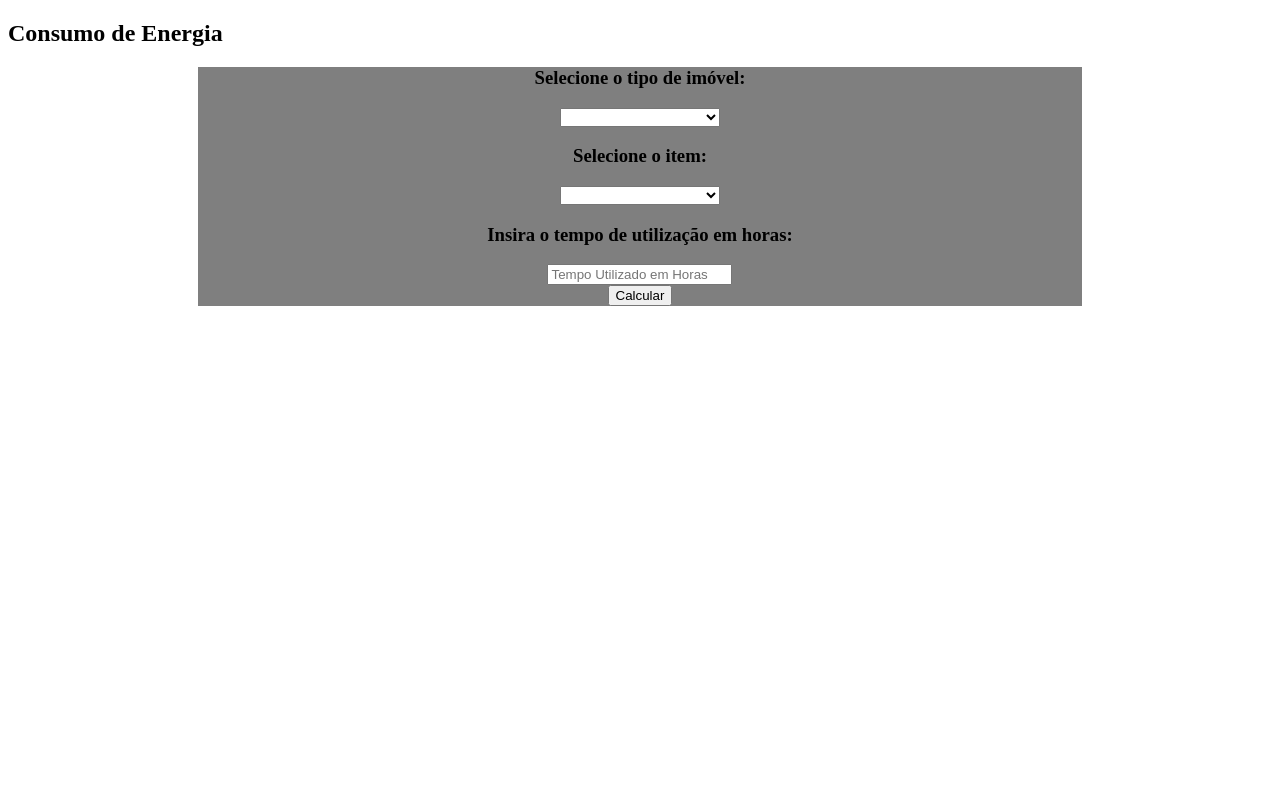
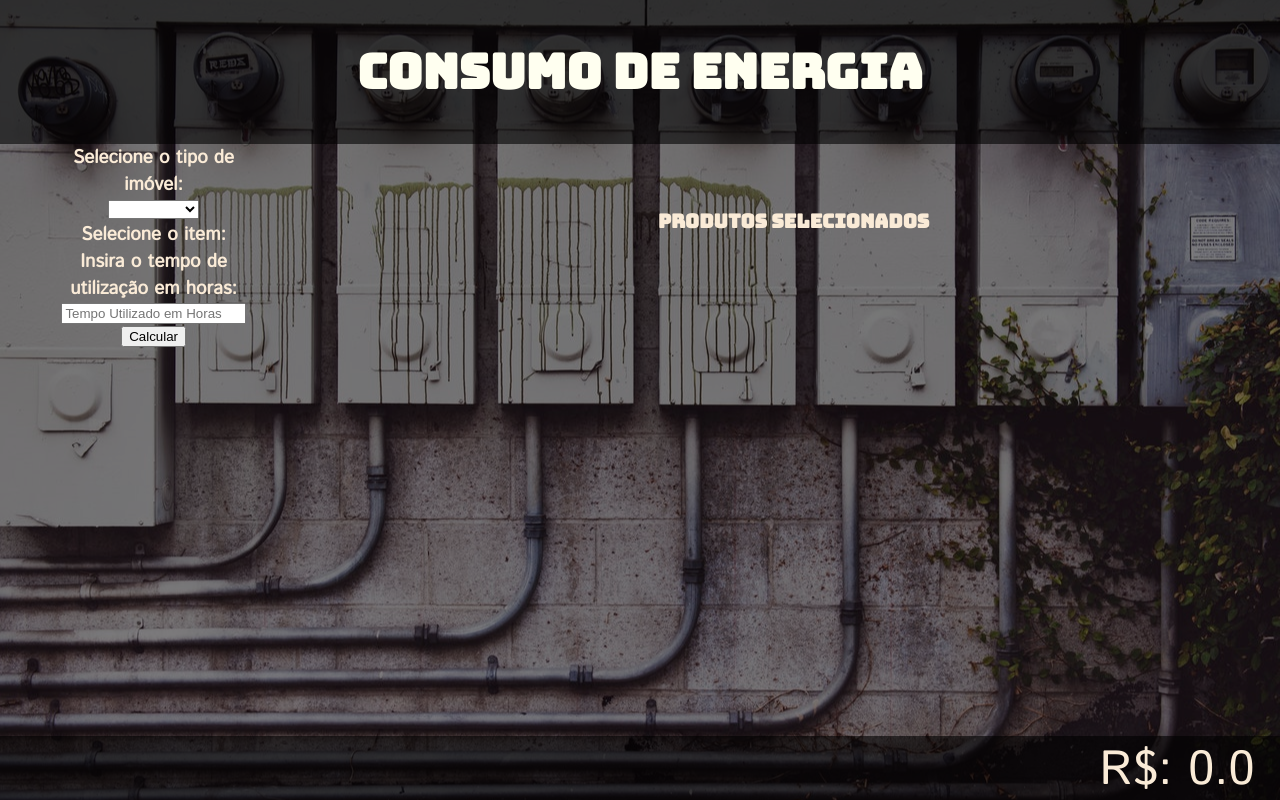
Before and after one commit to JuliandroR/Atividades-IFMS, a PHP site: page / in a window 1280 px wide. Run offline with PHP 8.4, Linux system fonts and the light colour scheme.

Commit message:
Incremento do calculo de consumo

```diff
--- a/Fisica/css/index.css
+++ b/Fisica/css/index.css
@@ -1,18 +1,99 @@
-.select{
-    width: 20vh;
+@import url('https://fonts.googleapis.com/css?family=Bungee|Istok+Web');
+
+body{
+    background: url("../images/pexels-photo-942316.jpeg");
+    background-position: center;
+    background-size: cover;
+    background-attachment: fixed;
+    margin: 0;
+    padding: 0;
+
+    font-family: 'Istok Web', sans-serif;
+    color: rgb(250,235,215);
+}
+/*Header*/
+
+.header{
+    width: 100%;
+    height: 13vh;
+    background: rgba(0, 0, 0, 0.8);
+    padding-top: 5vh;
 }
 
-.invisible{
-    display: none;
+.title-header{
+    font-size: 3em;
+    margin: 0;
+    text-align: center;
+    color: rgb(255,255,240);
+    font-family: 'Bungee', cursive;
+}
+
+/*content*/
+
+.container{
+    height: 74vh;;
+    width: 100%;
+    background: rgba(0,0,0,0.5);
+    display: flex;
 }
 
 .data{
-    width: 70%;
-    margin: 0 15%;
-    background: rgba(0,0,0,0.5);
+    width: 60%;
+    margin: 0 20%;
     align-items: center;
     text-align: center;
+    /* background: palegreen; */
+}
+
+.title-content{
+    text-align: center;
+    font-family: 'Bungee', cursive;
+    font-size: 1.2em;
+    margin-top: 0;
+}
+
+.description_item{
+    margin: 0;
+}
+.container_content{
+    flex: 1;
+}
+
+.itens{
+    width: 60%;
+    margin: 0 20%;
+    margin-top: 3vh;
+    /* background: rebeccapurple; */
+    text-align: center;
+    padding-top: 5vh;
+    flex: 1.5;
+}
+
+.itens p{
+    margin-top: 0;
 }
 
 .button{
 }
+
+/*Footer*/
+
+.footer{
+    position: fixed;
+    bottom: 0.5px;
+    background: rgba(0, 0, 0, 0.8);
+    width: 100%;
+    height: 8vh;
+    text-align: right;
+    font-size: 6vh;
+}
+
+.resultado{
+margin-right: 2vw;
+}
+
+
+/*Extras*/
+.invisible{
+    display: none;
+}
--- a/Fisica/index.html
+++ b/Fisica/index.html
@@ -17,6 +17,7 @@
             Consumo de Energia
         </h2>
     </header>
+    <div class="container">
         <div class="container_content">
             <div class="data">
                 <h3 class="description_item">Selecione o tipo de imóvel:</h3>
@@ -24,25 +25,63 @@
                     <option></option>
                     <option value="0.54500">Residêncial</option>
                     <option value="0.38151">Rural</option>
-                <option value="0.54500">Industrial</option>
+                    <option value="0.54501">Industrial</option>
                 </select>
 
                 <h3 class="description_item">Selecione o item:</h3>
-            <select id="type_item" onchange="definirPotencia()" class="select">
+                <select id="type_item_home" onchange="definirPotencia('type_item_home')" class="select invisible">
                     <option value="000"></option>
-                <option value="">Lâmpada Incandescente</option>
-                <option value="">Lâmpada Fluorescente</option>
-                <option value="">Lâmpada de Led</option>
-                <option value="">Chuveiro</option>
-                <option value="">Geladeira Simples</option>
-                <option value="">Geladeira com Freezer</option>
-                <option value="">Televisão</option>
-                <option value="">Ventilador</option>
-                <option value="">Ar Condicionado</option>
+                    <option value="0.06">Lâmpada Incandescente de 60 Watts</option>
+                    <option value="0.015">Lâmpada Fluorescente de 15 Watts</option>
+                    <option value="0.008">Lâmpada de Led de 8 Watts</option>
+                    <option value="4.8">Chuveiro</option>
+                    <option value="0.15">Geladeira</option>
+                    <option value="0.3">Geladeira de duas portas</option>
+                    <option value="0.80">Máquina de Lavar</option>
+                    <option value="0.06">Televisão</option>
+                    <option value="0.0288">Ventilador</option>
+                    <option value="1.4">Ar Condicionado 10000 BTU</option>
+                    <option value="0.02">Roteador Wireless</option>
+                    <option value="1.3">Microondas</option>
+                    <option value="1">Ferro de Passar</option>
+                    <option value="1">Aspirador de Pó</option>
+                    <option value="0.25">Computador</option>
                     <option value="000">Outro</option>
                 </select>
 
-            <input id="input_pot" type="text" class="invisible input" placeholder="Potência desejada">
+                <select id="type_item_rural" onchange="definirPotencia('type_item_rural')" class="select invisible">
+                    <option value="000"></option>
+                    <option value="0.06">Lâmpada Incandescente de 60 Watts</option>
+                    <option value="0.015">Lâmpada Fluorescente de 15 Watts</option>
+                    <option value="0.008">Lâmpada de Led de 8 Watts</option>
+                    <option value="4.8">Chuveiro</option>
+                    <option value="0.15">Geladeira</option>
+                    <option value="0.3">Geladeira de duas portas</option>
+                    <option value="0.80">Máquina de Lavar</option>
+                    <option value="0.06">Televisão</option>
+                    <option value="0.0288">Ventilador</option>
+                    <option value="1.4">Ar Condicionado 10000 BTU</option>
+                    <option value="0.02">Roteador Wireless</option>
+                    <option value="1.3">Microondas</option>
+                    <option value="1">Ferro de Passar</option>
+                    <option value="1">Aspirador de Pó</option>
+                    <option value="0.25">Computador</option>
+                    <option value="0.65">Bomba de Água</option>
+                    <option value="000">Outro</option>
+                </select>
+
+                <select id="type_item_industrial" onchange="definirPotencia('type_item_industrial')" class="select invisible">
+                    <option value="000"></option>
+                    <option value="0.06">Lâmpada Incandescente de 60 Watts</option>
+                    <option value="0.015">Lâmpada Fluorescente de 15 Watts</option>
+                    <option value="0.008">Lâmpada de Led de 8 Watts</option>
+                    <option value="1.4">Ar Condicionado 10000 BTU</option>
+                    <option value="0.02">Roteador Wireless</option>
+                    <option value="0.25">Computador</option>
+                    <option value="000">Outro</option>
+                </select>
+
+                <input id="input_pot" type="text" class="invisible input" placeholder="Potência desejada em KhW">
 
                 <h3 class="description_item">Insira o tempo de utilização em horas:</h3>
                 <input type="text" id="time_used" class="input" placeholder="Tempo Utilizado em Horas">
@@ -52,6 +91,18 @@
             </div>
         </div>
 
+        <div class="itens" id="retorno">
+            <h3 class="title-content">
+                Produtos Selecionados
+            </h3>
+            <!--Aqui ficam os objetos selecionados-->
+        </div>
+    </div>
+
+    <footer class="footer">
+        R$: <span id="resultado" class="resultado">0.0</span>
+    </footer>
+
     <script src="scripts/index.js"></script>
 </body>
 
--- a/Fisica/scripts/index.js
+++ b/Fisica/scripts/index.js
@@ -1,34 +1,72 @@
 let valorKhw = 0;
 let potencia = 0;
 let validaty = true;
+let result_final = 0.0
+let tempo_utilizado = 0;
 
 function definirValor(){
     valorKhw = parseFloat(document.getElementById('type_immobile').value);
-    console.log(valorKhw);
+    if(valorKhw == 0.54500){
+        adicionaClassInvisible('type_item_industrial')
+        adicionaClassInvisible('type_item_rural')
+        adicionaClassInvisible('input_pot')
+        removeClassInvisible('type_item_home');
+    }else if(valorKhw == 0.38151){
+        adicionaClassInvisible('type_item_home')
+        adicionaClassInvisible('type_item_industrial')
+        removeClassInvisible('type_item_rural');
+        adicionaClassInvisible('input_pot')
+    }else if(valorKhw == 0.54501){
+        adicionaClassInvisible('type_item_home')
+        adicionaClassInvisible('input_pot')
+        adicionaClassInvisible('type_item_rural')
+        removeClassInvisible('type_item_industrial');
+    }else{}
 }
 
-function definirPotencia(){
-    value = document.getElementById('type_item').value;
-
-    if(value != "000"){
-        potencia = parseFloat(value);
-        validaty = true;
+function definirPotencia(elemento){
+    let pot = (document.getElementById(elemento).value);
+    if(pot == "000"){
+        removeClassInvisible('input_pot');
+        validaty = false;
     }else{
-        removeClassInvisible('input_pot', 'invisible');
-        validaty = false;
+        potencia = parseFloat(pot);
     }
-};
-
-function removeClassInvisible(elemento, classe){
-    var element = document.getElementById(elemento);
-    element.classList.remove(classe);
 }
 
 var button = document.querySelector('#calcular');
 
 button.addEventListener('click', function () {
-    if(validaty == false){
-        potencia = parseFloat(document.getElementById('time_used').value)
+    tempo_utilizado = parseFloat(document.getElementById('time_used').value);
+    if (validaty == false) {
+        potencia = parseFloat(document.getElementById('input_pot').value)
     }
-    alert(`O valor a ser pago com as informações fornecidas é: ${(potencia/100)*valorKhw}`);
+    let result = ((potencia*tempo_utilizado)*valorKhw);
+    result_final += parseFloat(result.toFixed(2));
+
+    retornaHtml(potencia, tempo_utilizado, result);
+    altera_total(result_final);
 });
+
+
+function removeClassInvisible(elemento) {
+    var element = document.getElementById(elemento);
+    element.classList.remove("invisible");
+}
+
+function adicionaClassInvisible(elemento){
+    var element = document.getElementById(elemento);
+    element.classList.add("invisible");
+}
+
+function retornaHtml(potencia, tempo, custo) {
+    var pNova = document.createElement('p');
+    var addc = document.createTextNode(`A potência do produto em KhW é: ${potencia}. Foi utilizado por: ${tempo} horas. O custo foi: R$ ${custo}`);
+    pNova.appendChild(addc);
+    var div = document.getElementById('retorno')
+    div.appendChild(pNova)
+}
+
+function altera_total(valor){
+    document.getElementById('resultado').innerHTML = parseFloat(valor.toFixed(2));
+}
```
Lines whose indentation alone changed are shown as unchanged.
